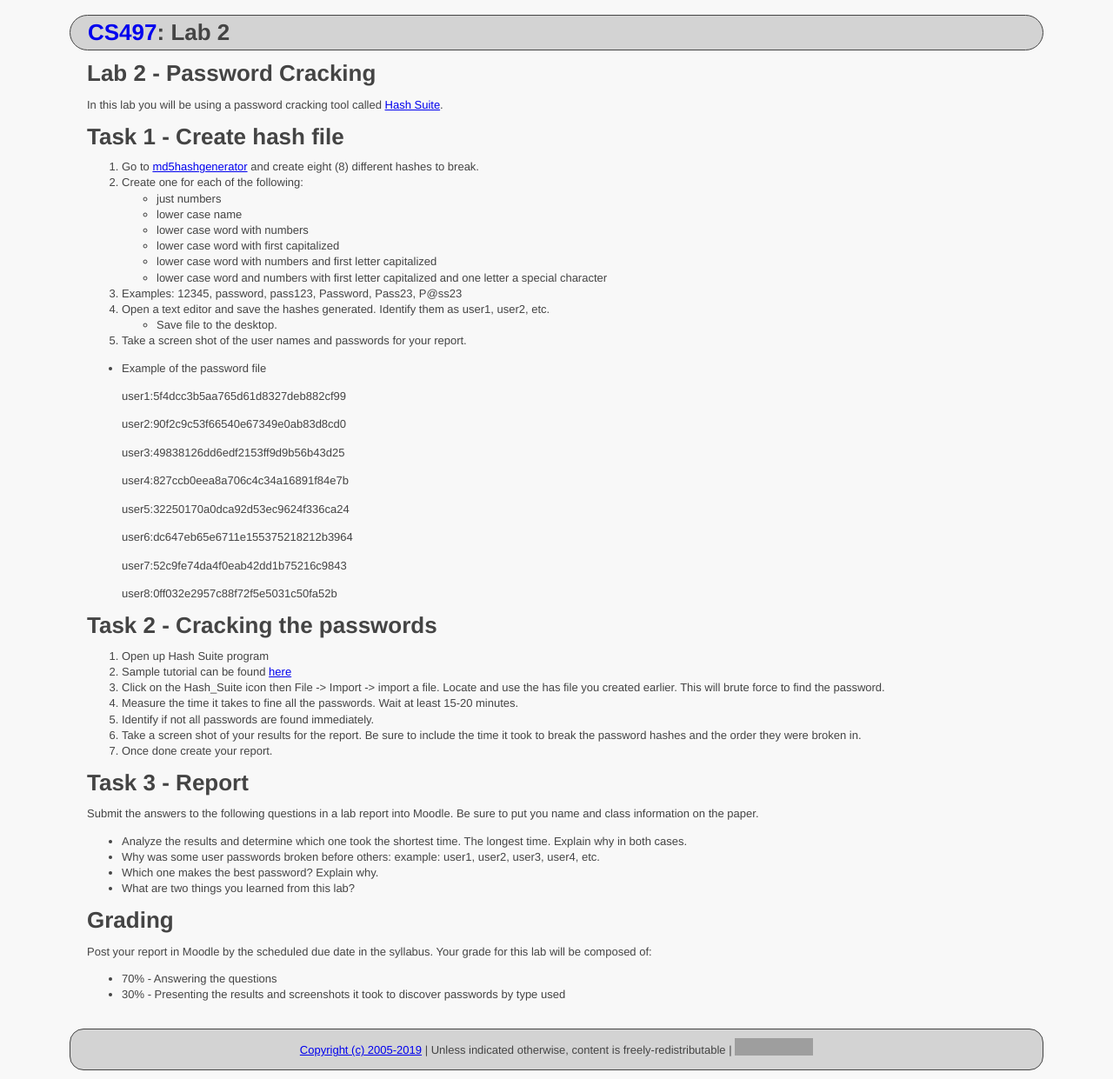
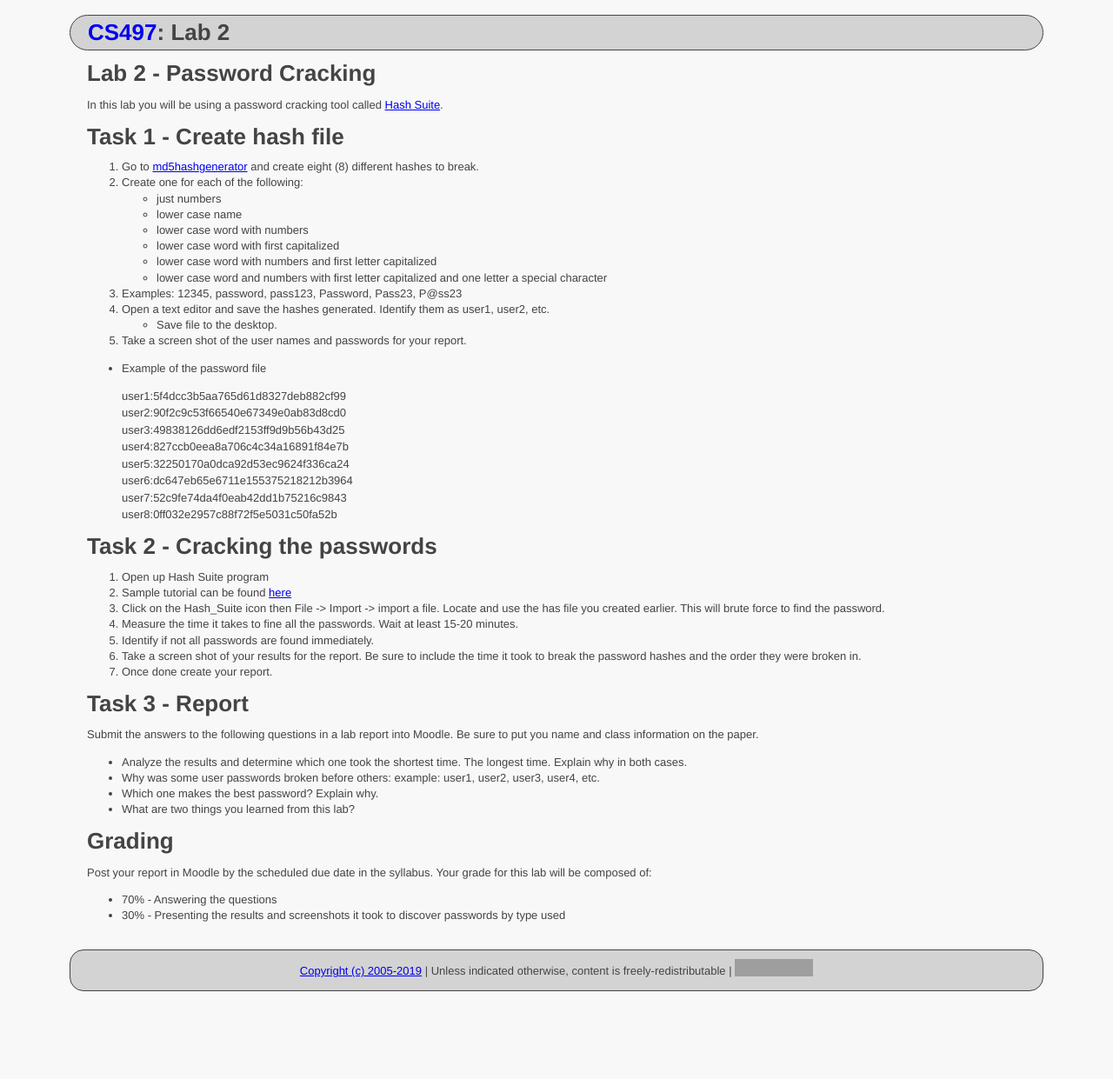
Before and after one commit to ycpcs/cs497-spring2019, a Jekyll site: the page built from labs/lab02.md, in a window 1280 px wide. Shown: the whole page at 87% size. Built offline with Jekyll 4.4.1, drawn with Linux system fonts in a browser that asks for light colours; after the commit the page ends 1150 px from its top, so only the background shows below that; grey boxes are pictures that could not be loaded.

Commit message:
Update lab02.md

```diff
--- a/labs/lab02.md
+++ b/labs/lab02.md
@@ -26,21 +26,14 @@ character
 
 - Example of the password file
 
-> user1:5f4dcc3b5aa765d61d8327deb882cf99
-
-> user2:90f2c9c53f66540e67349e0ab83d8cd0
-
-> user3:49838126dd6edf2153ff9d9b56b43d25
-
-> user4:827ccb0eea8a706c4c34a16891f84e7b
-
-> user5:32250170a0dca92d53ec9624f336ca24
-
-> user6:dc647eb65e6711e155375218212b3964
-
-> user7:52c9fe74da4f0eab42dd1b75216c9843
-
-> user8:0ff032e2957c88f72f5e5031c50fa52b
+> user1:5f4dcc3b5aa765d61d8327deb882cf99 <br/>
+> user2:90f2c9c53f66540e67349e0ab83d8cd0 <br/>
+> user3:49838126dd6edf2153ff9d9b56b43d25 <br/>
+> user4:827ccb0eea8a706c4c34a16891f84e7b <br/>
+> user5:32250170a0dca92d53ec9624f336ca24 <br/>
+> user6:dc647eb65e6711e155375218212b3964 <br/>
+> user7:52c9fe74da4f0eab42dd1b75216c9843 <br/>
+> user8:0ff032e2957c88f72f5e5031c50fa52b <br/>
 
 # Task 2 - Cracking the passwords
 1. Open up Hash Suite program
```
